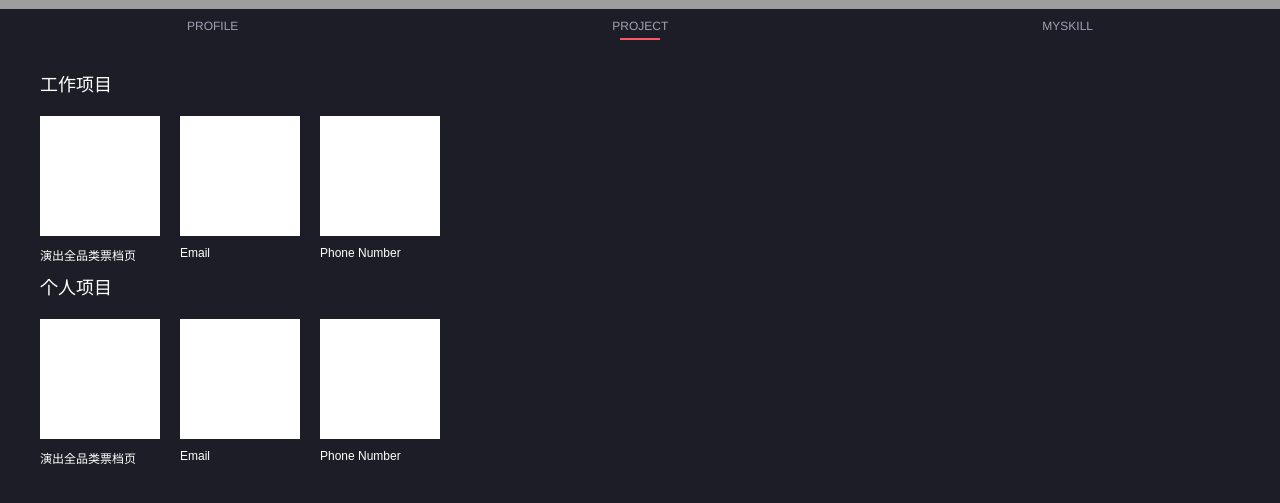
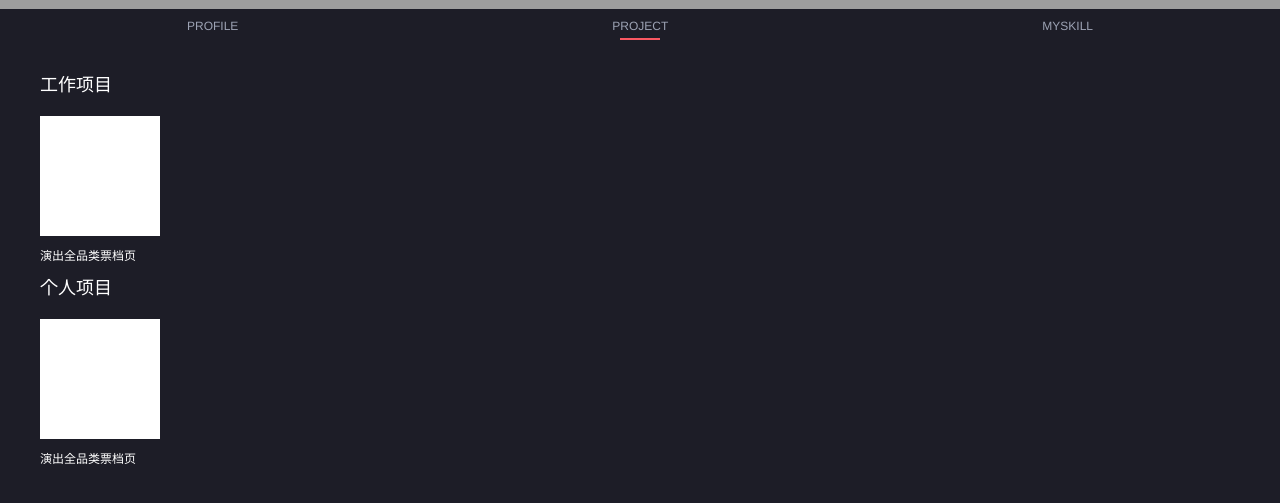
Before and after one commit to skadieyes/me, a React (Create React App) app: page / in a window 1280 px wide. Shown: the part 291-794 px from the top of the page. Built offline with nearby package versions, Linux system fonts and the light colour scheme; grey boxes are pictures that could not be loaded.

Commit message:
feat: Project Deatil

```diff
--- a/package.json
+++ b/package.json
@@ -3,6 +3,8 @@
   "version": "0.1.0",
   "author": "skady",
   "dependencies": {
+    "@antv/f2": "^3.5.0",
+    "lodash": "^4.17.15",
     "react": "^16.13.2",
     "react-dom": "^16.13.2",
     "react-scripts": "^16.13.2"
--- a/src/App.css
+++ b/src/App.css
@@ -150,6 +150,13 @@
 /**
  **
  **/
+.project {
+  position: relative;
+  display: flex;
+  justify-content: center;
+  flex-direction: column;
+}
+
 .project-item {
   text-align: left;
   padding: 0 10px;
@@ -180,9 +187,11 @@
   font-weight: lighter;
   font-size: 12px;
 }
+
 .project-content::-webkit-scrollbar {
   display: none;
 }
+
 .project-content-title {
   text-align: left;
   padding-bottom: 20px;
@@ -190,3 +199,128 @@
   font-size: 18px;
   font-weight: lighter;
 }
+
+
+.project-close {
+  padding: 10px 0 0;
+  display: flex;
+}
+.project-close-icon {
+  width: 15px;
+  height: 15px;
+  border-radius: 50%;
+  background-color: #fff;
+  margin-right: 8px;
+}
+
+.project-close-icon-red {
+  background-color: #fc4142;
+}
+.project-close-icon-yellow {
+  background-color: #dfb520;
+}
+.project-close-icon-green {
+  background-color: #46ba21;
+}
+.project-detail {
+  position: fixed;
+  bottom: 0;
+  width: 80%;
+  height: 0;
+  background: #181818;
+  box-shadow: 2px 2px 12px #181818;
+  opacity: 0.95;
+  left: 50%;
+  border-radius: 8px 8px 0 0;
+  transform: translateX(-50%);
+  text-align: left;
+  padding: 0 20px;
+  overflow-y: auto;
+}
+.project-detail::-webkit-scrollbar {
+  display: none;
+}
+
+.project-detail-show {
+  height: 70%;
+  animation: modalShowAnimate 0.2s;
+}
+.project-detail-hide {
+  height: 0;
+}
+
+@keyframes modalShowAnimate {
+  0% {
+    height: 0%
+  }
+
+  25% {
+    height: 20%;
+  }
+
+  50% {
+    height: 50%;
+  }
+
+  100% {
+    height: 70%
+  }
+}
+@keyframes modalHideAnimate {
+  0% {
+    height: 70%;
+  }
+
+  25% {
+    height: 50%;
+  }
+
+  50% {
+    height: 20%;
+  }
+
+  100% {
+    height: 0%;
+  }
+}
+.project-detail-bg {
+  position: fixed;
+  bottom: 0;
+  left: 0;
+  right: 0;
+  top: 0;
+  opacity: 0.9;
+  background: #1d1d27;
+}
+
+.project-detail-content {
+  color: #fff;
+  font-weight: lighter;
+  font-size: 14px;
+}
+
+.project-detail-pic {
+  width: 100%;
+  padding-top: 20px;
+}
+
+.project-detail-title {
+  font-size: 18px;
+  color: #fff;
+  padding: 10px 0;
+}
+
+.project-detail-skill-item {
+  background: none;
+  border: 0.5px solid #ccc;
+  opacity: 0.7;
+  border-radius: 6px;
+  padding: 1px 5px;
+  color: #FFFFFF;
+  margin-right: 10px;
+  font-size: 10px;
+}
+
+.project-detail-skill {
+  margin-bottom: 10px;
+}
--- a/src/component/project.jsx
+++ b/src/component/project.jsx
@@ -1,6 +1,19 @@
 import React, { Component } from 'react';
 
 class Project extends Component {
+    constructor() {
+        super();
+        this.state = {
+            initShowModal: true,
+            ifShowModal: false,
+            project: {
+                title: '',
+                label: '',
+                img: '',
+                skills: [],
+            },
+        }
+    }
     render() {
         return (
             <div className="project">
@@ -9,10 +22,10 @@ class Project extends Component {
                     </div>
                 <div className="project-content">
                     {
-                        this.props.data.work.map((profile, index) => {
-                            return <div className="project-item" key={index}>
+                        this.props.data.work.map((project, index) => {
+                            return <div className="project-item" key={index} onClick={this.showModal.bind(this, project)}>
                                 <div className="project-img"></div>
-                                <div className="project-title">{profile.title}</div>
+                                <div className="project-title">{project.title}</div>
                             </div>
                         })
                     }
@@ -22,16 +35,43 @@ class Project extends Component {
                     </div>
                 <div className="project-content">
                     {
-                        this.props.data.personal.map((profile, index) => {
-                            return <div className="project-item" key={index}>
+                        this.props.data.personal.map((project, index) => {
+                            return <div className="project-item" key={index} onClick={this.showModal.bind(this, project)}>
                                 <div className="project-img"></div>
-                                <div className="project-title">{profile.title}</div>
+                                <div className="project-title">{project.title}</div>
                             </div>
                         })
                     }
                 </div>
+                <div className={`project-detail ${this.state.ifShowModal ? 'project-detail-show' : 'project-detail-hide'}`}>
+                    <div className="project-close" >
+                        <span className="project-close-icon project-close-icon-red" onClick={this.hideModal.bind(this)}></span>
+                        <span className="project-close-icon project-close-icon-yellow" onClick={this.hideModal.bind(this)}></span>
+                        <span className="project-close-icon project-close-icon-green" onClick={this.hideModal.bind(this)}></span>
+                    </div>
+                    <div className="project-detail-title">
+                        {this.state.project.title}
+                    </div>
+                    <div className="project-detail-skill">
+                        {
+                            this.state.project.skills.map((skill, index) => {
+                                return <span className="project-detail-skill-item" key={index}>{skill}</span>
+                            })
+                        }
+                    </div>
+                    <div className="project-detail-content" dangerouslySetInnerHTML={{
+                        __html: `${this.state.project.label}` }}>
+                    </div>
+                    <img className="project-detail-pic" src={this.state.project.img} alt="bg" border="0" />
+                </div>
             </div>
         );
+    }
+    showModal(project) {
+        this.setState({ project, ifShowModal: true })
+    }
+    hideModal() {
+        this.setState({ ifShowModal: false })
     }
 }
 
--- a/src/data/profile.js
+++ b/src/data/profile.js
@@ -7,7 +7,7 @@ const profileData = [
         label: '511767852@qq.com',
     },
     {
-        title: 'Phone Number',
+        title: 'Phone Number/Wechat',
         label: '15921461671',
     },
     {
--- a/src/data/project.js
+++ b/src/data/project.js
@@ -2,28 +2,18 @@ const projectData = {
     work: [
         {
             title: '演出全品类票档页',
-            label : '是一个toC的项目',
-        }, {
-            title: 'Email',
-            label: '511767852@qq.com',
-        },
-        {
-            title: 'Phone Number',
-            label: '15921461671',
-        },
+            label: '设计技术方案，将多种选票方式模版化，<br/> 选票区域模块化，<br/> 解耦选票逻辑，灵活的架构，为后续的多种玩法打下基础，/br开发多种选票组件并组成多种选票模版，日历型，Tab型等，完成五种不同模版，N种组件的开发；业务和性能指标埋点，上线后通过监测数据，持续迭代和优化页面',
+            skills: ['Vue', '小程序'],
+            img: 'https://s2.ax1x.com/2020/02/04/1DA2vT.jpg',
+        }
     ],
     personal: [
         {
             title: '演出全品类票档页',
-            label : '是一个toC的项目',
-        }, {
-            title: 'Email',
-            label: '511767852@qq.com',
-        },
-        {
-            title: 'Phone Number',
-            label: '15921461671',
-        },
+            label: '设计技术方案，将多种选票方式模版化，<br/> 选票区域模块化，<br/> 解耦选票逻辑，灵活的架构，为后续的多种玩法打下基础，/br开发多种选票组件并组成多种选票模版，日历型，Tab型等，完成五种不同模版，N种组件的开发；业务和性能指标埋点，上线后通过监测数据，持续迭代和优化页面',
+            skills: ['Vue', '小程序'],
+            img: 'https://s2.ax1x.com/2020/02/04/1DA2vT.jpg',
+        }
     ]
 }
 
```
Also changed, not shown: 1 other file (tests, documents, lock files or other folders).
